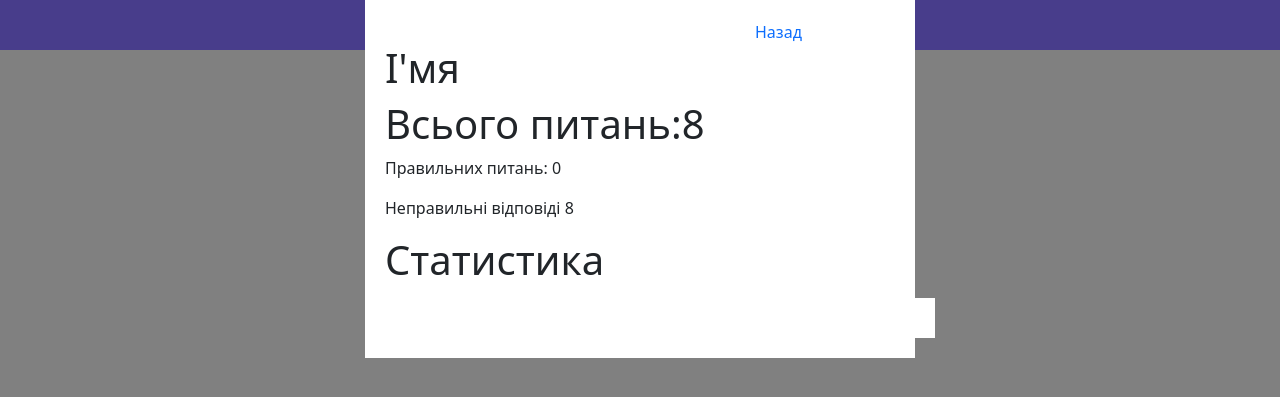
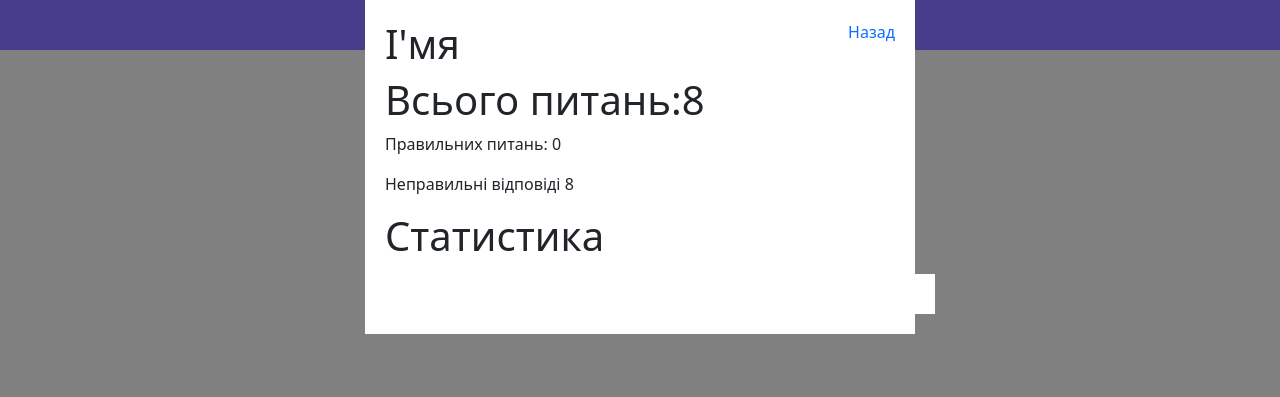
Before and after one commit to YaroslavOstamatii/test, a PHP site: page /statistic.php in a window 1280 px wide. Shown: the top 397 px of the page. Run offline with PHP 8.4, Linux system fonts and the light colour scheme; data that the repository does not hold is empty.

Commit message:
modify css2

```diff
--- /dev/null
+++ b/header.php
@@ -0,0 +1,9 @@
+
+<!DOCTYPE html>
+<html lang="ru">
+<head>
+    <meta charset="UTF-8">
+    <title>Вікторина</title>
+    <link rel="stylesheet" href="https://cdn.jsdelivr.net/npm/bootstrap@5.2.3/dist/css/bootstrap.min.css">
+    <link rel="stylesheet" href="style.css">
+</head>
--- a/statistic.php
+++ b/statistic.php
@@ -1,15 +1,10 @@
-<!doctype html>
-<html lang="ru">
-<head>
-    <meta charset="UTF-8">
-    <title>Статистикаa</title>
-    <link rel="stylesheet" href="https://cdn.jsdelivr.net/npm/bootstrap@5.2.3/dist/css/bootstrap.min.css">
-    <link rel="stylesheet" href="style.css">
-</head>
+<?php
+include_once 'header.php';
+?>
 <body>
 <div>
 
-    <a href="index.php">Назад</a>
+    <a  class="but" href="index.php">Назад</a>
 
     <?php
     $name = $_POST['name'];
--- a/style.css
+++ b/style.css
@@ -11,8 +11,8 @@ div {
     padding: 20px;
     background-color: white;
 }
-a {
-    margin: 0 0 0 370px;
+a.but {
+    float: right;
     text-decoration: none;
 }
 button{
@@ -21,7 +21,7 @@ button{
     background: #9A72AC;
     cursor:pointer;
     border-radius: 5px;
-    margin: 0 0 0 370px;
+    float: right;
 }
 .name{
     width: 300px;
```
Also changed, not shown: index.php (+4 -10 lines), move.php (+4 -12 lines).
